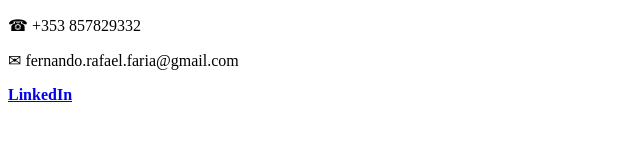
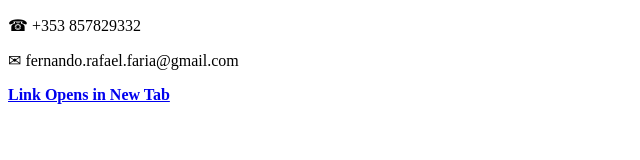
Before and after one commit to FerFaria/CV, a plain HTML site: page Contact Info.html in a window 1280 px wide. Shown: the whole page, without its empty margins (0-640 px from the left). Drawn offline with Linux system fonts and the light colour scheme.

Commit message:
Add files via upload

```diff
--- a/Contact Info.html
+++ b/Contact Info.html
@@ -8,6 +8,6 @@
     <body>
         <p>☎ +353 857829332</p>
         <p>✉ fernando.rafael.faria@gmail.com</p>
-        <strong><a href="linkedin.com/in/fernando-rafael-de-faria-b8baa255">LinkedIn</a></strong>
+        <strong><a href="linkedin.com/in/fernando-rafael-de-faria-b8baa255" target="_blank" rel="noopener">Link Opens in New Tab</a></strong>
     </body>
 </html>
```
